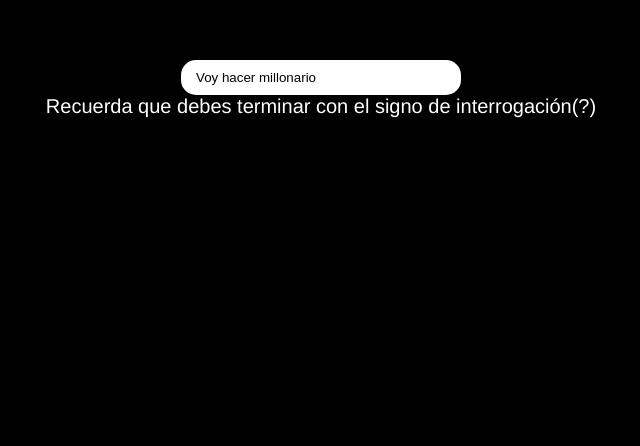
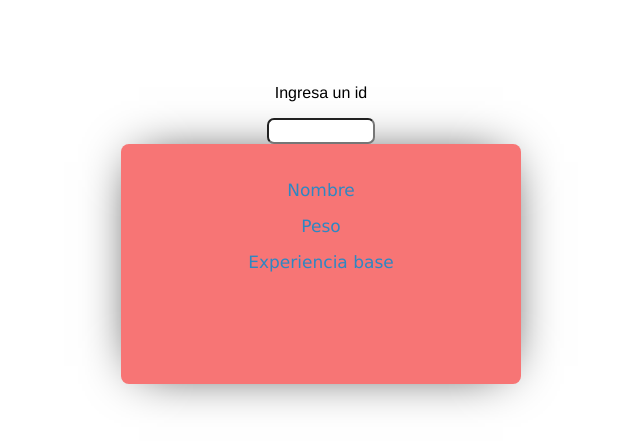
Before and after one commit to fercho-97/pw_u2_p5_lm, a Vue app: page / in a window 1280 px wide. Shown: the top 446 px of the page, without its empty margins (319-959 px from the left). Built offline with nearby package versions, Linux system fonts and the light colour scheme.

Commit message:
Consumo de API Pokemon

```diff
--- a/src/App.vue
+++ b/src/App.vue
@@ -4,22 +4,21 @@
   <Contador titulo="Contador2" :valor="operacion()"/>
   <Contador titulo="Contador3"/>
   <h2>Titulo en padre</h2>
-  <Formulario />
+   <Pregunta />
 
    -->
-  <Pregunta />
+   <Formulario />
+
 </template>
 
 <script>
 
-import Pregunta from "./components/Pregunta.vue";
 import Formulario from "./components/FormularioPokemon.vue"
 
 export default {
   name: "App",
   components: {
     Formulario,
-    Pregunta
 
   },
   methods: {
--- a/src/components/FormularioPokemon.vue
+++ b/src/components/FormularioPokemon.vue
@@ -25,7 +25,12 @@ export default {
       const { name, weight, base_experience } = await fetch(
         "https://pokeapi.co/api/v2/pokemon/" + this.pkID
       ).then((r) => r.json());
-
+      console.log(name);
+      console.log(weight);
+      console.log(base_experience);
+      this.nombre = name;
+      this.peso = weight;
+      this.exBase = base_experience;
     },
   },
 };
--- a/src/css/styles.css
+++ b/src/css/styles.css
@@ -1,9 +1,4 @@
-
-body{
-    background-color: black;
-}
- /*
- p{
+p{
 color: #000;
 
 }
@@ -34,4 +29,12 @@ body {
     align-items: center;
 
 
-}*/
+}
+
+input{
+
+    font-size: 15px;
+    border-radius: 7px;
+    width: 100px;
+    height: 20px;
+}
```
